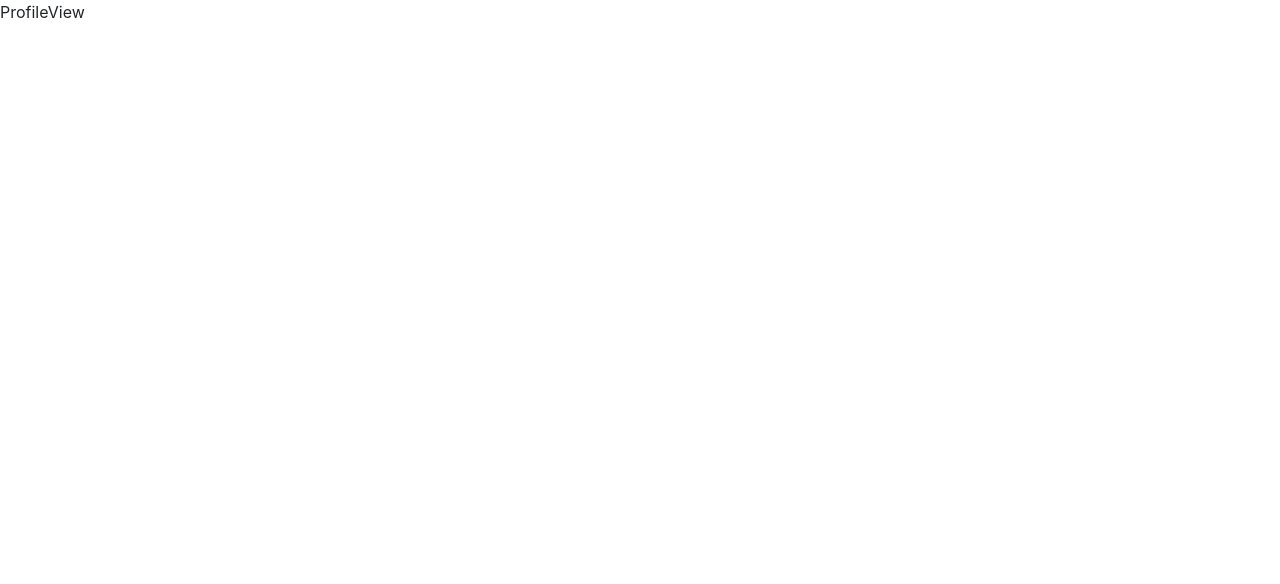
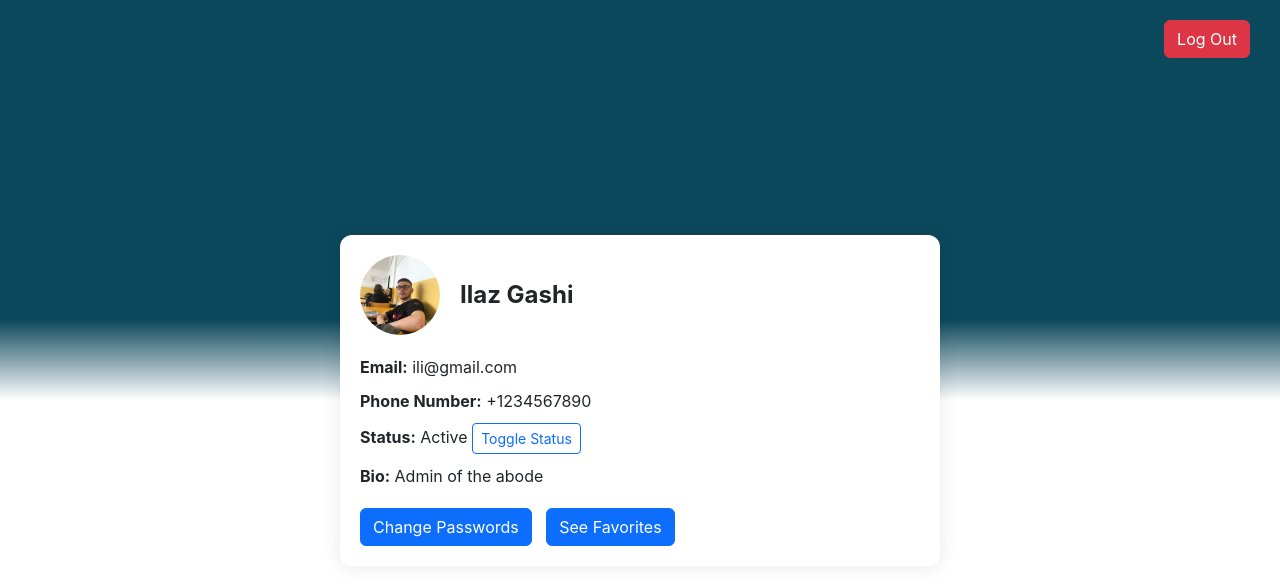
Before and after one commit to iligashi/Abode, a React (Create React App) app: page /profile in a window 1280 px wide. Shown: the top 584 px of the page. Built offline with nearby package versions, Linux system fonts and the light colour scheme; the HTML template or start-up script is replaced by a standard one.

Commit message:
Creating  a ProfileView

```diff
--- a/src/views/ProfileView.tsx
+++ b/src/views/ProfileView.tsx
@@ -1,14 +1,64 @@
-import React from 'react';
+import React, { useState } from 'react';
+import { Button } from 'react-bootstrap';
+import './css/ProfileView.css';
 
-interface Props {}
-const ProfileView = (props: Props) => {
+interface Props {
+  name: string;
+  email: string;
+  bio: string;
+  phoneNumber: string;
+  profileImageUrl: string;
+  status: string;
+}
+
+const ProfileView: React.FC<Props> = ({ name, email, bio, phoneNumber, profileImageUrl, status: initialStatus }) => {
+  const [status, setStatus] = useState(initialStatus);
+
+  const toggleStatus = () => {
+    setStatus(status === 'Active' ? 'Sleepy' : 'Active');
+  };
+
+  const handleLogout = () => {
+    console.log('Logging out...');
+  };
+
   return (
-    <div>
-     ProfileView
+
+    <div className="profile-container">
+      <div className="profile">
+        <div className="profile-header">
+          <div className="profile-picture-container">
+            <img src={profileImageUrl} className="profile-picture" alt="Profile" />
+            <div className="edit-profile-button">Edit Profile</div>
+          </div>
+          <div className="profile-title">{name}</div>
+        </div>
+        <div className="profile-body">
+          <div className="profile-info">
+            <div className="profile-item">
+              <strong>Email:</strong> {email}
+            </div>
+            <div className="profile-item">
+              <strong>Phone Number:</strong> {phoneNumber}
+            </div>
+            <div className="profile-item">
+              <strong>Status:</strong> {status} <Button variant="outline-primary" size="sm" onClick={toggleStatus}>Toggle Status</Button>
+            </div>
+            <div className="profile-item">
+              <strong>Bio:</strong> {bio}
+            </div>
+          </div>
+          <div className="profile-actions">
+            <Button variant="primary">Change Passwords</Button>{' '}
+            <Button variant="primary">See Favorites</Button>{' '}
+          </div>
+        </div>
+      </div>
+      <div className="logout-button">
+        <Button variant="danger" onClick={handleLogout}>Log Out</Button>
+      </div>
     </div>
   );
-
-
 }
 
 export default ProfileView;
```
